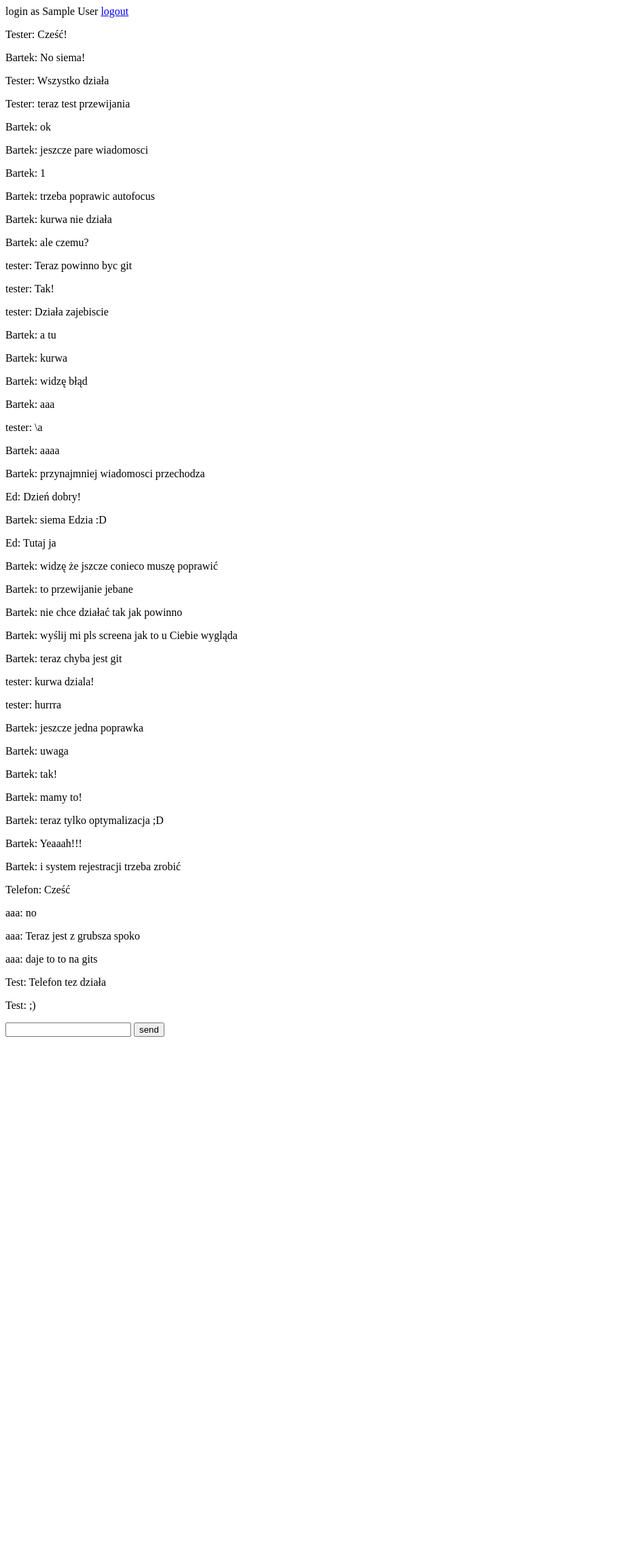
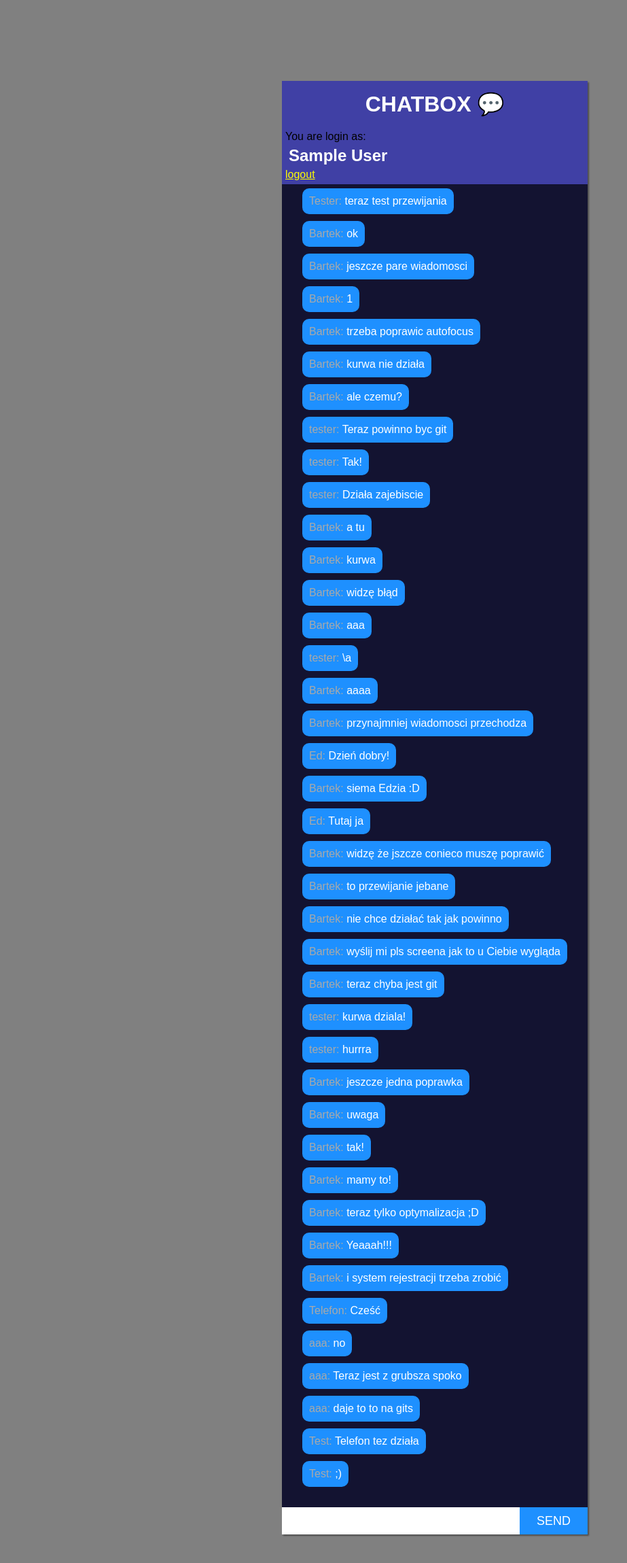
Before and after one commit to bmikler/ChatAPP, a Flask app: page / in a window 1280 px wide. Shown: the top 2299 px of the page at 68% size, without its empty margins (0-923 px from the left). Run offline with Flask 2, Linux system fonts and the light colour scheme; the visitor is signed in with stand-in values (Sample User, id 1); some libraries are stand-ins or nearby versions.

Commit message:
autorefreshing chatbox

```diff
--- /dev/null
+++ b/static/styles.css
@@ -0,0 +1,112 @@
+/* chat style from Easy HTML Learner youtube*/
+
+*{
+    margin: 0;
+    padding: 0;
+    font-family: sans-serif;
+    box-sizing: border-box;
+}
+
+body{
+    height: 100vh;
+    background-color: grey;
+    display: flex;
+    justify-content: center;
+    align-items: center;
+}
+
+.container{
+    width: 450px;
+    height: 90vh;
+    display: flex;
+    flex-direction: column;
+    box-shadow: 2px 2px 2px rgba(0,0,0,0.4);
+    background-color: rgb(64, 64, 165);
+}
+
+.header h1{
+    text-align: center;
+    color: white;
+    padding: 15px;
+}
+
+h2{
+    color: white;
+    padding: 5px;
+}
+
+.chatbox{
+    flex: 1;
+    color: grey;
+    background-color: rgb(0,0,0,0.7);
+    padding: 20px 30px;
+    overflow: auto;
+
+}
+
+.message{
+    background-color: dodgerblue;
+    padding: 10px;
+    color: white;
+    width: fit-content;
+    height: auto;
+    border-radius: 10px;
+    margin-bottom: 10px;
+
+}
+
+.user_message{
+    margin-left: auto;
+    background-color: white;
+    color: black;
+}
+
+.footer form{
+    display: flex;
+}
+
+form input{
+    flex: 1;
+    height: 40px;
+    border: none;
+    outline: none;
+    padding-left: 5px;
+    font-size: 16px;
+
+
+}
+
+form button{
+    width: 100px;
+    font-size: 18px;
+    border: none;
+    outline: none;
+    background-color: dodgerblue;
+    color: white;
+    cursor: pointer;
+}
+
+.sender{
+    color: darkgray;
+}
+
+.main{
+    background-color: rgb(64, 64, 165);
+    padding:5px;
+}
+
+a{
+    color: yellow;
+}
+
+a:visited {
+    color: yellow;
+}
+
+.menu{
+    background-color: rgb(64, 64, 165);
+}
+
+.menu input{
+    margin: 20px;
+}
--- a/templates/chatbox.html
+++ b/templates/chatbox.html
@@ -3,12 +3,13 @@
 {% block body %}
 
     <div id="chatbox">
-            {% for messege in messeges %}
-        <p>
-            {{ messege.sender }}: {{ messege.text }}
-        </p>
-
-        {% endfor %}
+    {% for messege in messeges %}
+        {%if messege.sender == session.name %}
+            <p class="message user_message">{{ messege.text }}</p>
+        {% else %}
+            <p class="message"><span class="sender">{{ messege.sender }}:</span> {{ messege.text }}</p>
+        {% endif %}
+    {% endfor %}
     </div>
 
 {% endblock %}
--- a/templates/index.html
+++ b/templates/index.html
@@ -2,34 +2,43 @@
 
 {% block body %}
 
+<div class="container">
+    <div class="header">
+        <h1>CHATBOX &#128172</h1>
+    </div>
     {% if session.name %}
 
     <script>
 
-            $(document).ready(function(){
+        $(document).ready(function () {
+            $('#chatbox').animate({scrollTop: 100000000}, 800);
             $("#chatbox").load("/chatbox");
-		        setInterval(function(){
+            setInterval(function () {
                 $("#chatbox").load("/chatbox");
+                $('#chatbox').animate({scrollTop: 100000000}, 800);
             }, 5000);
         });
 
     </script>
-
-        login as {{ session.name }} <a href="/logout">logout</a>
-
-        <div id="chatbox">
+    <div class="main ">
+        You are login as: <h2>{{ session.name }}</h2> <a href="/logout">logout</a>
     </div>
 
+    <div id="chatbox" class="chatbox">
+    </div>
+
+    <div class="footer">
         <form action="/send" method="post">
 
-            <input type="text" name="message" autocomplete="off">
-            <input type="submit" value="send">
+            <input type="text" name="message" autocomplete="off" autofocus>
+            <button type="submit" value="send">SEND</button>
         </form>
-
+    </div>
     {% else %}
 
     Please log in. <a href="/login">login</a>
 
     {% endif %}
+</div>
 
 {% endblock %}
--- a/templates/layout.html
+++ b/templates/layout.html
@@ -2,8 +2,9 @@
 
 <html lang="en">
     <head>
-        <link href="/static/styles.css" rel="stylesheet">
+        <link href="/static/styles.css" rel="stylesheet" type="text/css">
         <script crossorigin="anonymous" integrity="sha256-9/aliU8dGd2tb6OSsuzixeV4y/faTqgFtohetphbbj0=" src="https://code.jquery.com/jquery-3.5.1.min.js"></script>
+        <meta name="viewport" content="initial-scale=1, width=device-width">
         <title>Chat</title>
     </head>
     <body>
--- a/templates/login.html
+++ b/templates/login.html
@@ -2,11 +2,14 @@
 
 {% block body %}
 
+<div class="menu">
+    <div class="header"><h1>CHATBOX &#128172</h1></div>
 <form action"/login" method="post">
 
     <input name="name" type="text" placeholder="name" autofocus autocomplete="off">
-    <input type="submit" value="Log in">
+    <button type="submit" value="Log in">Log in</button>
 
 </form>
+</div>
 
 {% endblock %}
```
Also changed, not shown: app.py (renamed from application.py), messeges.db, 9 other files. Lines whose indentation alone changed are shown as unchanged.
